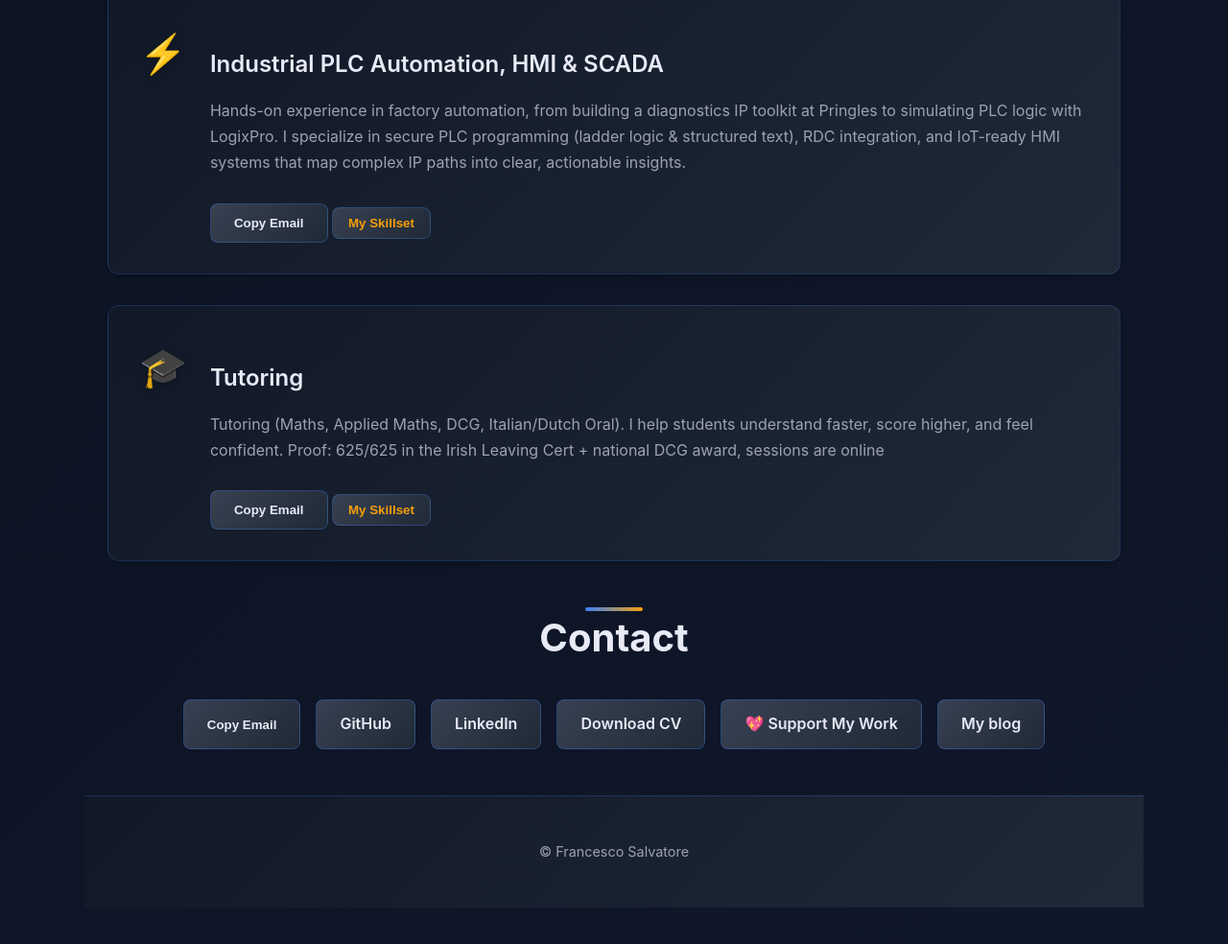
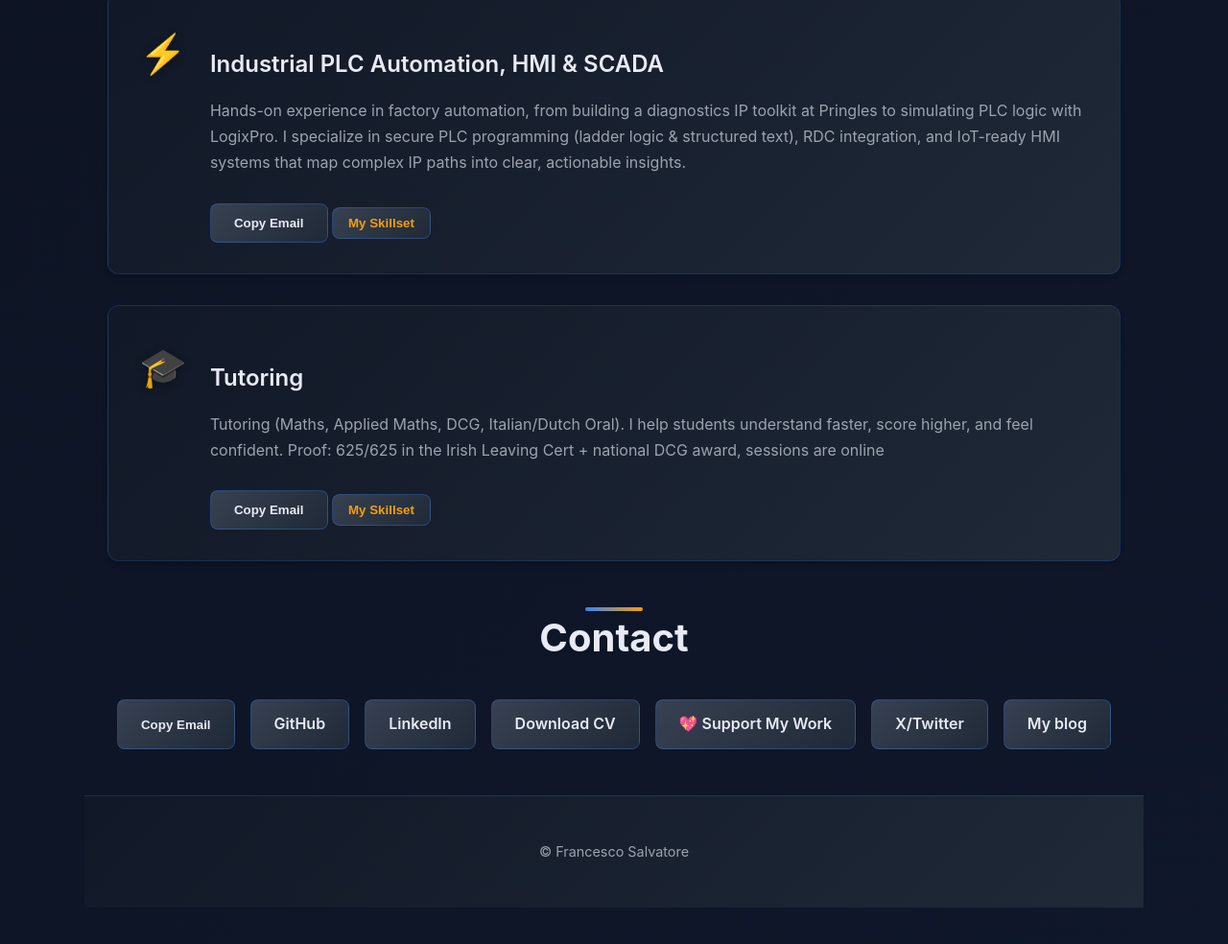
Before and after one commit to franci-salv/MySimpleWebsite, a plain HTML site: page index.html in a window 1280 px wide. Shown: the part 3306-4290 px from the top of the page at 96% size. Drawn offline with Linux system fonts and the light colour scheme.

Commit message:
added my twitter

```diff
--- a/index.html
+++ b/index.html
@@ -940,9 +940,11 @@
   <div class="button-group">
       <button  class="btn" onclick="copyEmail()">Copy Email</button>
     <a href="https://github.com/franci-salv" target="_blank" class="btn">GitHub</a>
+
     <a href="https://www.linkedin.com/in/francesco-salvatore-982288239/" target="_blank" class="btn">LinkedIn</a>
     <a href="NewResume.pdf" class="btn" download>Download CV</a>
     <a href="https://ko-fi.com/francescosalvatore" target="_blank" class="btn">💖 Support My Work</a>
+    <a href="https://x.com/areyour28763721" target="_blank" class="btn">X/Twitter</a>
     <a href="https://substack.com/@francescosblog?utm_campaign=profile&utm_medium=profile-page" target="_blank" class="btn">My blog</a>
 
 
```
